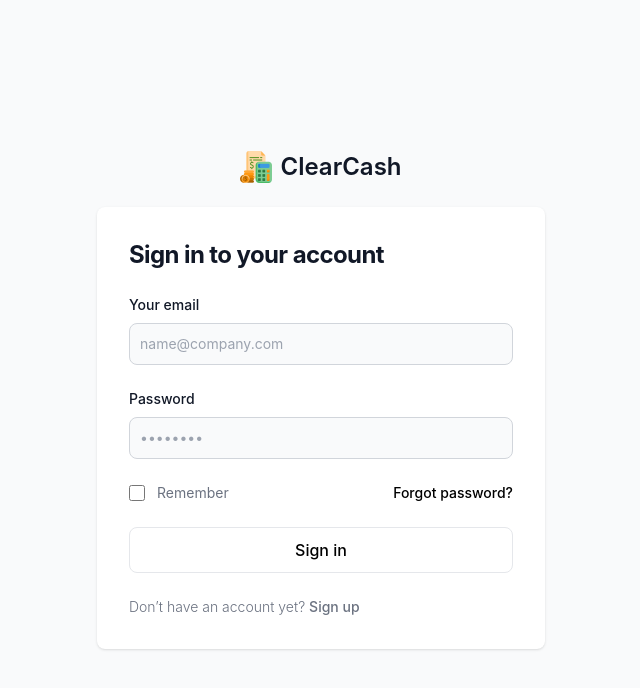
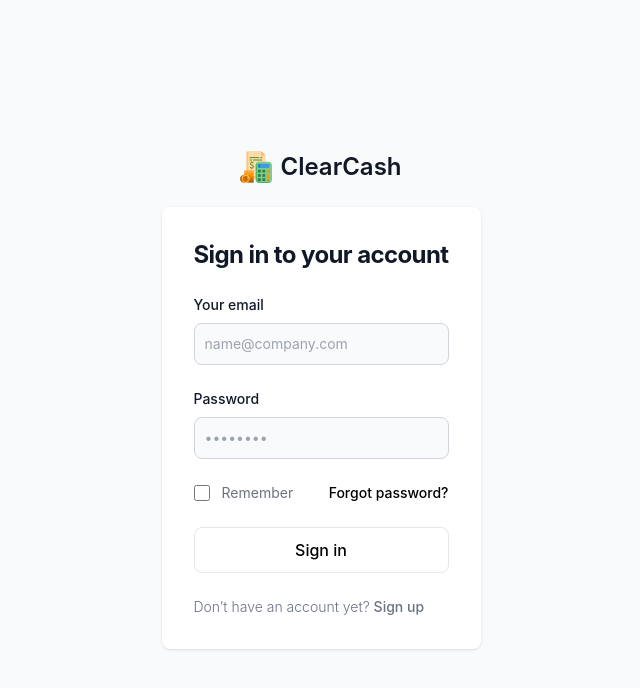
Before and after one commit to rafael-bit/clearcash, a Next.js app: page / in a window 1280 px wide. Shown: the top 688 px of the page, without its empty margins (319-959 px from the left). Built offline with nearby package versions, Linux system fonts and the light colour scheme.

Commit message:
fist version

```diff
--- a/src/app/page.tsx
+++ b/src/app/page.tsx
@@ -66,7 +66,7 @@ export default function Login() {
 
   return (
     <main>
-      <section className="bg-gray-50 dark:bg-gray-900">
+      <section className="h-screen flex bg-gray-50 dark:bg-gray-900">
         <div className="flex flex-col items-center justify-center px-6 py-8 mx-auto md:h-screen lg:py-0">
           <Link href="/" className="flex items-center mb-6 text-2xl font-semibold text-gray-900 dark:text-white">
             <img className="w-8 h-8 mr-2" src="/icon-init.png" alt="logo" />
--- a/src/app/signup/page.tsx
+++ b/src/app/signup/page.tsx
@@ -57,7 +57,7 @@ export default function Signup() {
 
 	return (
 		<main>
-			<div className="w-full h-full z-50 shadow">
+			<div className="w-full h-screen z-50 shadow">
 				<section className="py-5 bg-gray-50 dark:bg-gray-900">
 					<div className="flex flex-col items-center justify-center px-6 py-8 mx-auto lg:py-0">
 						<Link href="/" className="flex items-center mb-6 text-2xl font-semibold text-gray-900 dark:text-white">
@@ -155,7 +155,7 @@ export default function Signup() {
 									)}
 									<p className="text-sm font-light text-gray-500 dark:text-gray-400">
 										Already have an account?{' '}
-										<Link href="/login" className="font-medium text-primary-600 hover:underline dark:text-primary-500">
+										<Link href="/" className="font-medium text-primary-600 hover:underline dark:text-primary-500">
 											Login here
 										</Link>
 									</p>
```
